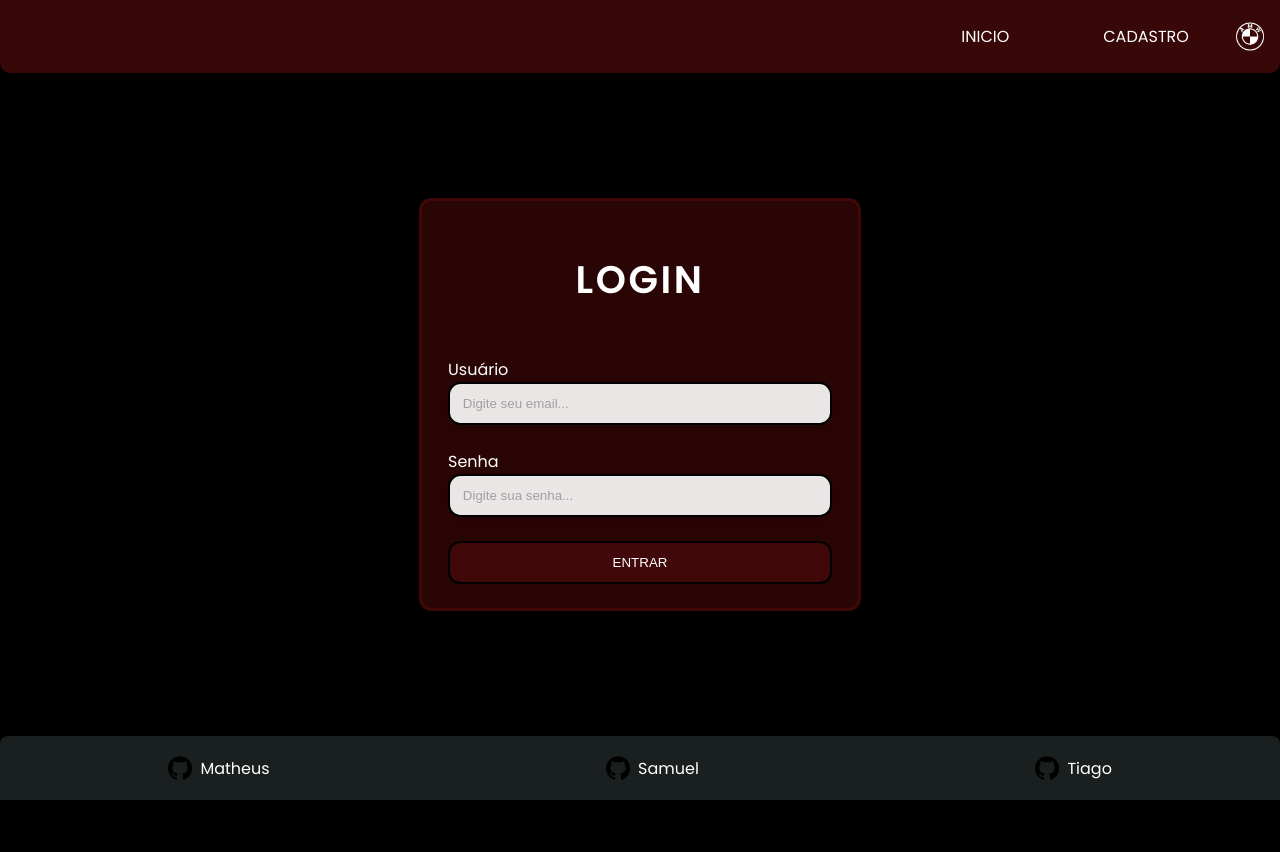
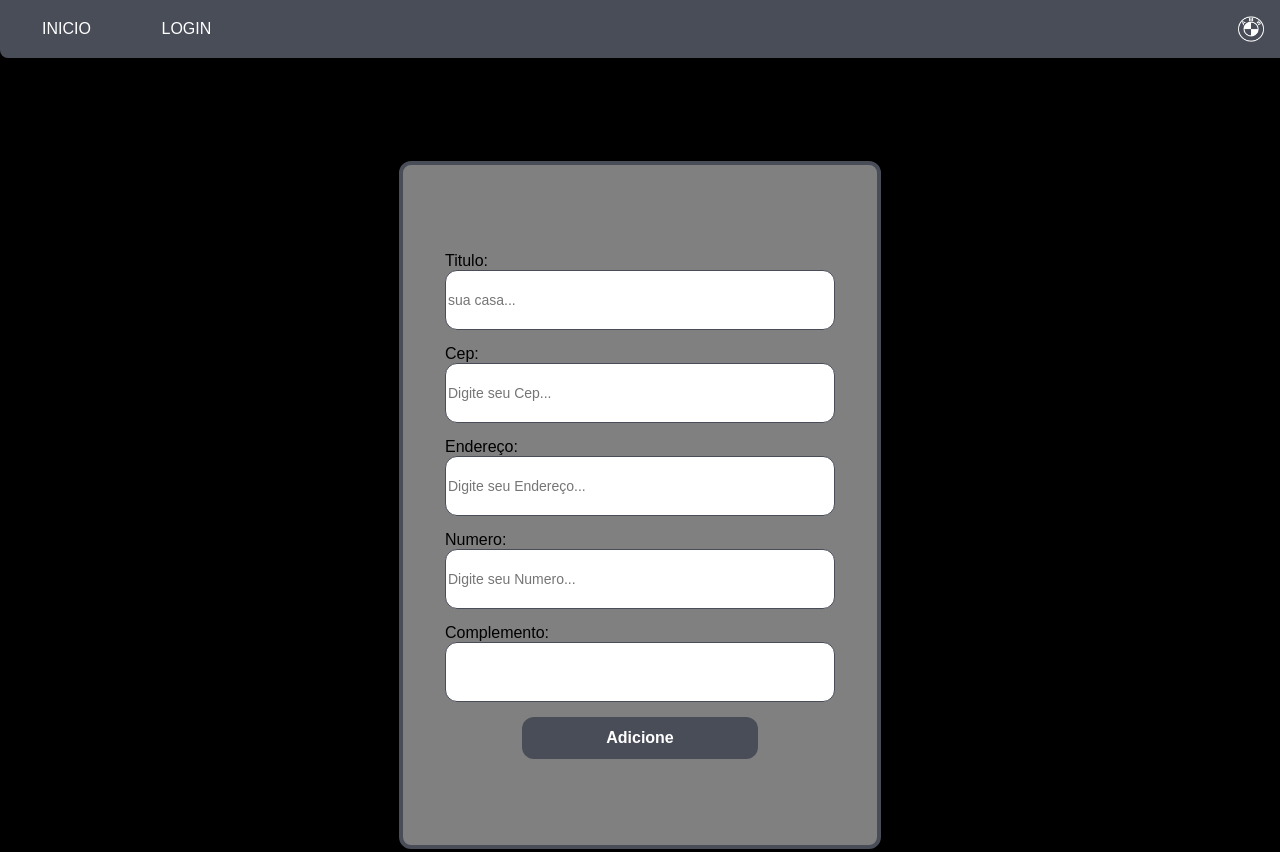
Before and after one commit to Mathx8/project-dw, a plain HTML site: page view/endereco.html in a window 1280 px wide. Shown: the top 852 px of the page. Before the commit the page ends 800 px from the top, so only its background shows below. Drawn offline with Linux system fonts and the light colour scheme; a web font is replaced by a local one.

Commit message:
Endereço

```diff
--- a/css/endereco.css
+++ b/css/endereco.css
@@ -1,161 +1,175 @@
-@import url('https://fonts.googleapis.com/css2?family=Poppins:wght@300;400;600&display=swap');
+@import url('https://fonts.googleapis.com/css2?family=Cormorant+SC:wght@300;400;500;600;700&display=swap');
+
+*::-webkit-scrollbar {
+    width: 8px;
+}
+
+*::-webkit-scrollbar-track {
+    background: #f1f1f1;
+}
+
+*::-webkit-scrollbar-thumb {
+    background: #868e96;
+    border-radius: 8px;
+    border: 2px solid #f1f1f1;
+    box-shadow: inset 0 0 5px rgba(0, 0, 0, 0.5);
+}
+
+*::-webkit-scrollbar-thumb:hover {
+    background: #495057;
+}
 
 body {
-    display: flex;
-    flex-direction: column;
-    min-height: 100vh;
-    position: relative;
+    margin: 0;
+    padding: 0;
     background-color: black;
+    font-family: Arial, Helvetica, sans-serif;
     color: white;
-    font-family: 'Poppins', sans-serif;
-    padding: 0;
-    margin: 0;
 }
 
-.background-video {
-    position: absolute;
-    top: 0;
-    left: 0;
-    width: 100vw;
-    height: 100vh;
-    object-fit: cover;
-    z-index: -1;
-}
-
-.nav {
-    display: flex;
-    justify-content: flex-end;
+.nav{
+    display: grid;
+    grid-template-columns: 1fr 1fr 10fr;
+    grid-column: 1/3;
+    justify-content: center;
     align-items: center;
-    background-color: rgba(71, 9, 9, 0.8);
+    gap: 1.5vw;
+    margin-bottom: 0.6vh;
+    background-color: #494d58;
     padding: 2vh;
-    border-bottom-left-radius: 0.8vw;
-    border-bottom-right-radius: 0.8vw;
+    border-end-start-radius: 8px;
 }
 
 .logo {
-    display: flex;
+    display: grid;
     justify-content: flex-end;
 }
 
 .nav img {
-    width: 2.2vw;
+    width: 2vw;
+}
+
+.nav a {
+    text-decoration: none;
+    color: white;
 }
 
 .navegadores {
     display: flex;
+    justify-content: center;
     align-items: center;
     gap: 1vw;
-    margin: 0 15px;
 }
 
-.navegadores a {
-    margin: 0 1vw;
-    color: white;
-    text-decoration: none;
-    padding: 1vh 1.5vw;
-    border-radius: 0.5vw;
-    transition: background-color 0.3s;
+.navegadores:hover {
+    border-bottom: 2px white solid;
 }
 
-.navegadores a:hover {
-    background-color: rgba(255, 255, 255, 0.3);
+a {
+    text-decoration: none;
+}
+
+#corpo {
+    display: grid;
+    grid-template-columns: 1fr 1fr;
+}
+
+main {
+    display: grid;
+    grid-column: 1/3;
+    background-size: cover;
+    background-position: center;
+    background-repeat: no-repeat;
 }
 
 h1 {
+    font-family: "Cormorant SC", serif;
     text-align: center;
-    color: #ffffff;
-    font-size: 3vw;
-    letter-spacing: 0.2vw;
+    color: #000000;
+    margin-top: 5vh;
 }
 
-main {
-    flex-grow: 1;
+form {
     display: flex;
     flex-direction: column;
     justify-content: center;
     align-items: center;
+    width: 37vw;
+    height: 85vh;
+    margin: 0 auto;
+    margin-bottom: 5vh;
+    border: 4px #494d58 solid;
+    border-radius: 12px;
+    background-color: rgba(255, 255, 255, 0.5);
+    box-shadow: 0 4px 8px rgba(0, 0, 0, 0.1);
 }
 
-form {
-    width: 30vw;
-    display: flex;
-    flex-direction: column;
-    margin: 20px auto;
-    background-color: rgba(71, 9, 9, 0.6);
-    box-shadow: 0px 4px 15px rgba(0, 0, 0, 0.5);
-    border: 0.3vw rgba(71, 9, 9, 0.8) solid;
-    border-radius: 1vw;
-    padding: 3vh 2vw;
-    gap: 3vh;
+label {
+    width: 100%;
+    align-items: start;
+    padding-bottom: 5px;
+    color: black;
 }
 
-input[type=email], input[type=password] {
-    width: 100%;
-    background-color: rgba(255, 255, 255, 0.9);
-    border: 0.2vw black solid;
-    border-radius: 1vw;
-    padding: 1.5vh 1vw;
-    box-shadow: 0px 4px 6px rgba(0, 0, 0, 0.1);
-    transition: border 0.3s;
+input[type=text], input[type=email], input[type=password], input[type=date] {
+    width: 30vw;
+    height: 7vh;
+    border: 1px #494d58 solid;
+    border-radius: 12px;
+    margin-bottom: 15px;
+    font-size: 14px;
+    color: #333;
 }
 
-input[type=email]::placeholder, input[type=password]::placeholder {
-    color: #a0a0a0;
-}
-
-input[type=email]:focus, input[type=password]:focus {
-    border: 1px solid #571919;
+.termos {
+    width: 81%;
+    display: flex;
+    justify-content: space-around;
+    margin-bottom: 15px;
 }
 
 input[type=button] {
-    width: 100%;
-    color: #ffffff;
-    background-color: rgba(71, 9, 9, 0.8);
-    border: 0.2vw black solid;
+    width: 50%;
+    background-color: #494d58;
+    border: none;
     border-radius: 12px;
-    padding: 1.5vh 0;
+    padding: 12px 20px;
+    font-size: 16px;
+    font-weight: bold;
+    color: white;
     cursor: pointer;
-    transition: background-color 0.3s, transform 0.2s;
 }
 
 input[type=button]:hover {
-    color: rgba(71, 9, 9, 0.8);
-    font-weight: bold;
-    background-color: #ffffff;
-    transform: scale(1.05);
+    background-color: #aa464e;
 }
 
 footer {
-    display: flex;
-    justify-content: space-around;
+    display: grid;
+    grid-column: 1/3;
+    grid-template-columns: 1fr 1fr 1fr;
     align-items: center;
+    justify-content: center;
+    justify-items: center;
     height: 8vh;
-    background-color: rgba(129, 156, 155, 0.2);
-    border-top-left-radius: 8px;
-    border-top-right-radius: 8px;
-    margin-top: auto;
+    margin-top: 0.5vh;
+    background-color: #494d58;
+    border-start-start-radius: 8px;
 }
 
-footer div{
+footer div {
     display: flex;
     justify-content: center;
-    align-content: center;
     align-items: center;
     gap: 1vh;
 }
 
-footer a{
-    text-decoration: none;
+footer a {
     color: white;
 }
 
-footer img{
-    width: 1.9vw;
-}
-
-.form-control input:focus {
-    outline: none;
-    border: 2px solid inherit;
+footer img {
+    width: 1.5vw;
 }
 
 .form-control div {
@@ -165,13 +179,13 @@ footer img{
     align-items: center;
 }
 
-i{
+i {
     position: absolute;
     margin-right: 1vw;
     right: 0;
 }
 
-i img{
+i img {
     width: 1.5vw;
 }
 
@@ -180,53 +194,45 @@ i img{
 }
 
 .form-control.error input {
-    border: 2px solid red;
-}
-.form-control.error input:focus {
-    border: 2px solid red;
+    border: 2px solid #ca4e4e;
 }
 
+/* Esconder as imagens por padrão */
 .form-control i {
-    visibility: hidden;
+    visibility: hidden; /* Mantenha as imagens escondidas por padrão */
 }
 
 .form-control.success .img-sucess {
-    visibility: visible;
+    visibility: visible; /* Mostra a imagem de sucesso apenas em sucesso */
 }
 
 .form-control.error .img-error {
-    visibility: visible;
+    visibility: visible; /* Mostra a imagem de erro apenas em erro */
 }
 
 .form-control i {
     display: flex;
 }
 
-
 .form-control.success input {
     border: 3px solid #4ECA64;
 }
 
 .form-control.error input {
-        border: 3px solid red;
+    border: 3px solid #DB5A5A;
 }
 
-
-    .form-control.error small{
-        color: red;
+.form-control.error small {
+    color: #DB5A5A;
     visibility: visible;
 }
 
-
-
 .form-control small {
-        visibility: hidden;
-        color: #DB5A5A;
-        font-size: 13px;
-        font-weight: bold;
-        position: absolute;
-        padding-right: 2vh;
-        bottom: 0px;
-        top: 5.8vh;
-        right: 0px;
+    visibility: hidden; /* Inicialmente invisível */
+    color: #DB5A5A; /* Cor do texto de erro */
+    font-size: 14px; /* Tamanho da fonte */
+    font-weight: bold; /* Deixa a fonte em negrito */
+    position: absolute; /* Para posicionamento */
+    bottom: 0px; /* Distância do bottom do input */
+    left: 0; /* Alinha à esquerda */
 }
--- a/view/endereco.html
+++ b/view/endereco.html
@@ -1,61 +1,96 @@
 <!DOCTYPE html>
-<html>
+<html lang="pt-br">
 
 <head>
-    <meta charset='utf-8'>
-    <title>Login</title>
-    <link rel="shortcut icon" type="imagex/png" href="IMG/LogoAMW.png">
-    <link rel='stylesheet' type='text/css' media='screen' href='../css/login.css'>
+    <meta charset="UTF-8">
+    <meta name="viewport" content="width=device-width, initial-scale=1.0">
+    <title>AMW | CADASTRO</title>
+    <link rel="shortcut icon" type="image/png" href="IMG/LogoAMW.png">
+    <link rel="stylesheet" href="../css/endereco.css">
 </head>
 
 <body>
-
+    <div id="corpo">
         <div class="nav">
             <div class="navegadores"><a href="../index.html">INICIO</a></div>
-        <div class="navegadores"><a href="./cadastro.html">CADASTRO</a></div>
-        <a class="logo" href="../index.html"><img src="../view/IMG/LogoAMW.png" alt=""></a>
+            <div class="navegadores"><a href="./login.html">LOGIN</a></div>
+            <a class="logo" href="../index.html">
+                <img src="../view/IMG/LogoAMW.png" alt="Logo AMW">
+            </a>
         </div>
         <main>
-        <form class="form" id="form" action="">
-            <h1>LOGIN</h1>
+            <h1>FAÇA SEU CADASTRO</h1>
+
+            <form class="form" id="form">
                 <div class="form-control">
-                <label id="labelEmail" for="email">Usuário</label>
+                    <label id="labeltitle" for="title">Titulo: </label>
                     <div>
-                    <input type="email" name="email" id="email" placeholder="Digite seu email...">
+                        <input type="text" name="title" id="title" placeholder="sua casa...">
                         <i><img class="img-sucess" src="IMG/img_sucess.png" alt=""></i>
                         <i><img class="img-error" src="IMG/img_error.png" alt=""></i>
-                    <small>Error mensage</small>
+                        <small></small>
                     </div>
                 </div>
 
                 <div class="form-control">
-                <label id="labelPassword" for="password">Senha</label>
+                    <label id="labelcep" for="cep">Cep: </label>
                     <div>
-                    <input type="password" name="password" id="password" placeholder="Digite sua senha...">
+                        <input type="text" name="cep" id="cep" placeholder="Digite seu Cep...">
                         <i><img class="img-sucess" src="IMG/img_sucess.png" alt=""></i>
                         <i><img class="img-error" src="IMG/img_error.png" alt=""></i>
-                    <small>Error mensage</small>
+                        <small></small>
                     </div>
                 </div>
 
-            <input type="button" value="ENTRAR" onclick="Login()">
+                <div class="form-control">
+                    <label id="labeladdress" for="address">Endereço: </label>
+                    <div>
+                        <input type="text" name="address" id="address" placeholder="Digite seu Endereço...">
+                        <i><img class="img-sucess" src="IMG/img_sucess.png" alt=""></i>
+                        <i><img class="img-error" src="IMG/img_error.png" alt=""></i>
+                        <small></small>
+                    </div>
+                </div>
+
+                <div class="form-control">
+                    <label id="labelnumber" for="number">Numero: </label>
+                    <div>
+                        <input type="text" name="number" id="number" placeholder="Digite seu Numero...">
+                        <i><img class="img-sucess" src="IMG/img_sucess.png" alt=""></i>
+                        <i><img class="img-error" src="IMG/img_error.png" alt=""></i>
+                        <small></small>
+                    </div>
+                </div>
+
+                <div class="form-control">
+                    <label for="complement">Complemento: </label>
+                    <div>
+                        <input type="text" name="complement" id="complement">
+                        <i><img class="img-sucess" src="IMG/img_sucess.png" alt=""></i>
+                        <i><img class="img-error" src="IMG/img_error.png" alt=""></i>
+                        <small></small>
+                    </div>
+                </div>
+
+                <input type="button" value="Adicione" onclick="Endereco()">
             </form>
         </main>
         <footer>
             <div>
-            <img src="/view/IMG/git.png" alt="">
+                <img src="IMG/git.png" alt="">
                 <a href="https://github.com/Mathx8/" target="_blank">Matheus</a>
             </div>
             <div>
-            <img src="/view/IMG/git.png" alt="">
+                <img src="IMG/git.png" alt="">
                 <a href="https://github.com/SamuelLopes333" target="_blank">Samuel</a>
             </div>
             <div>
-            <img src="/view/IMG/git.png" alt="">
+                <img src="IMG/git.png" alt="">
                 <a href="https://github.com/genari05" target="_blank">Tiago</a>
             </div>
         </footer>
-    <script src='../script/login.js'></script>
+    </div>
+    <script src="../script/enderco.js"></script>
 </body>
 
 </html>
```
Also changed, not shown: script/enderco.js (+35 -9 lines). Lines whose indentation alone changed are shown as unchanged.
